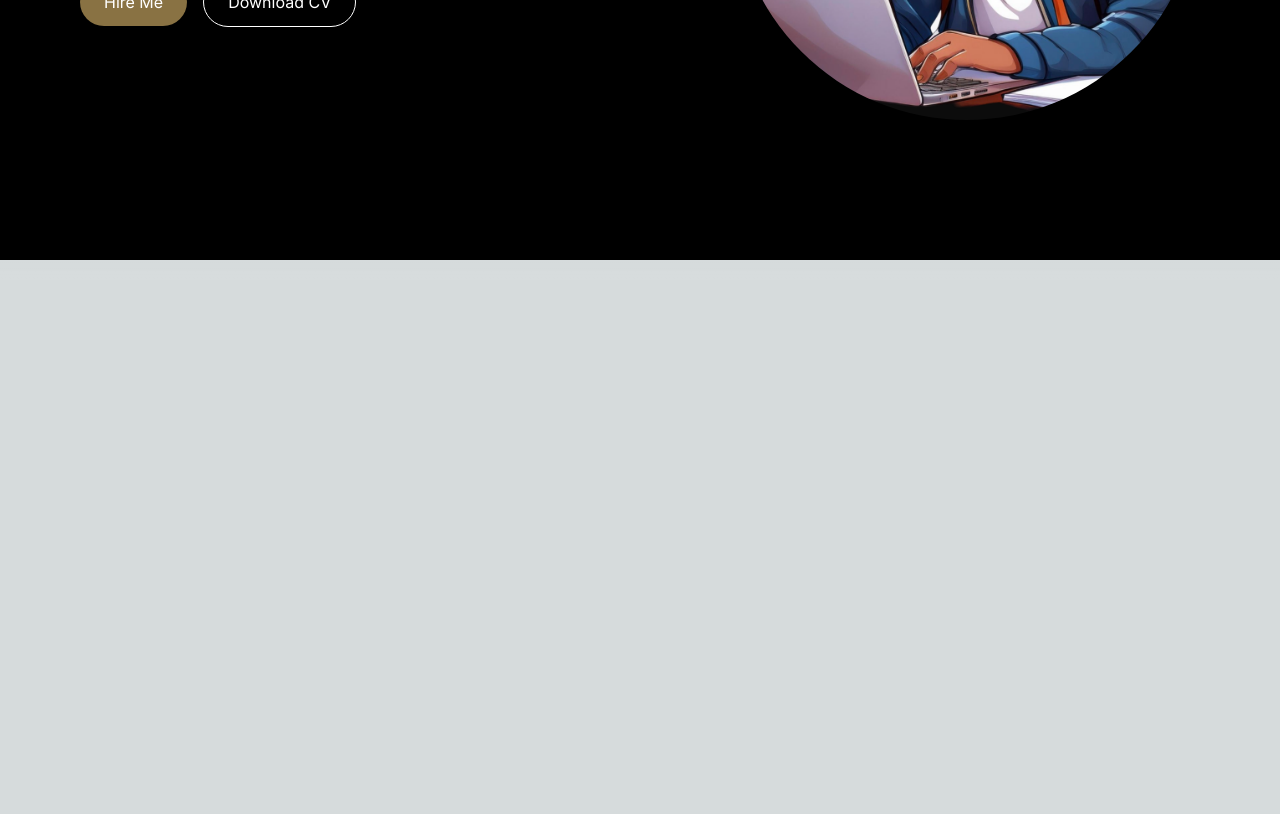
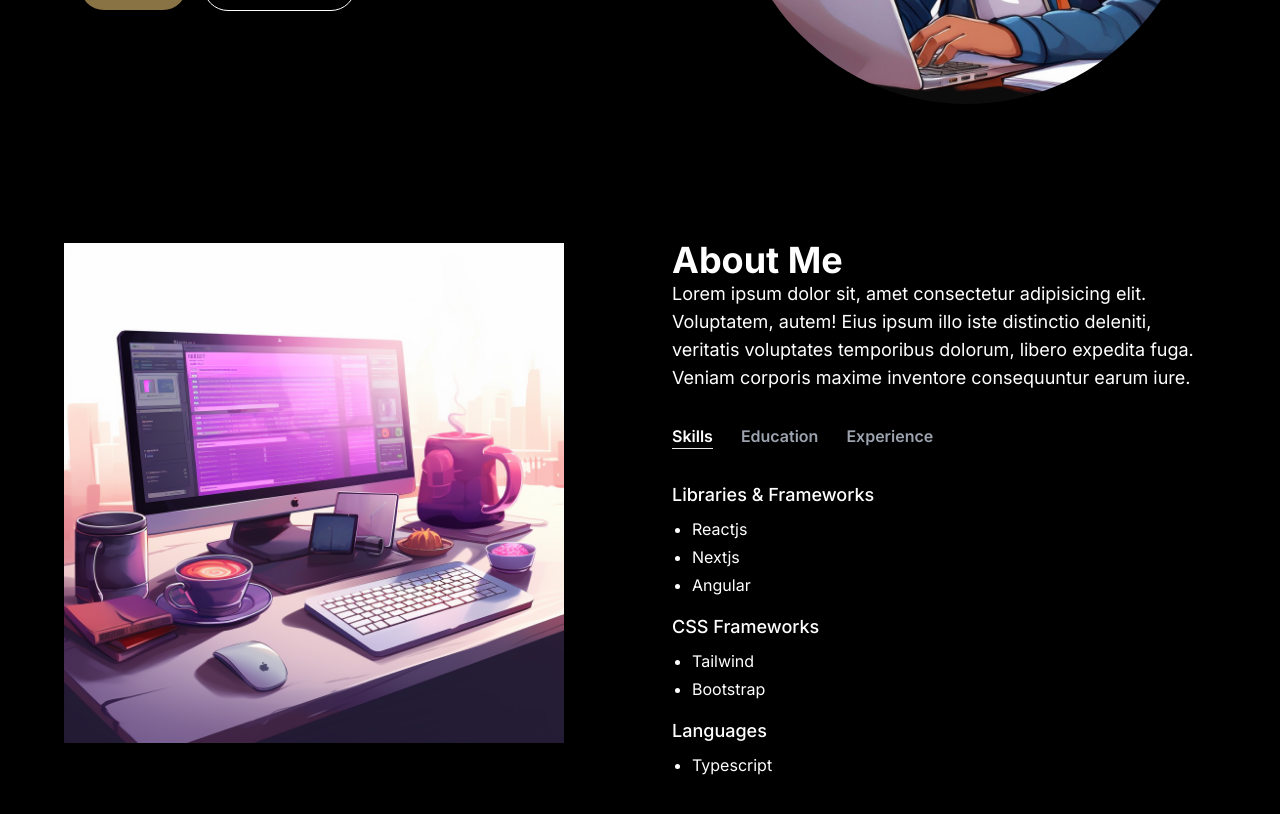
Before and after one commit to Sakthivicky/personal-website, a Next.js app: page / in a window 1280 px wide. Shown: the part 540-1354 px from the top of the page. Before the commit the page ends 820 px from the top, so only its background shows below. Built offline with nearby package versions, Linux system fonts and the light colour scheme.

Commit message:
about us

```diff
--- /dev/null
+++ b/app/components/aboutsection.tsx
@@ -0,0 +1,109 @@
+"use client"
+import React, { useState, useTransition } from "react"
+import Image from "next/image"
+import Tabbutton from "./tabbutton"
+import { title } from "process"
+
+
+const Aboutsection = () => {
+    const TAB_DATA = [
+        {
+            title: "Skills",
+            id: "skills",
+            content: (
+                <div className="space-y-4">
+                    <div className="space-y-2">
+                        <h4 className="text-lg font-medium">Libraries & Frameworks</h4>
+                        <ul className="list-disc pl-5 space-y-1">
+                            <li>Reactjs</li>
+                            <li>Nextjs</li>
+                            <li>Angular</li>
+                        </ul>
+                    </div>
+                    <div className="space-y-2">
+                        <h4 className="text-lg font-medium">CSS Frameworks</h4>
+                        <ul className="list-disc pl-5 space-y-1">
+                            <li>Tailwind</li>
+                            <li>Bootstrap</li>
+                        </ul>
+                    </div>
+                    <div className="space-y-2">
+                        <h4 className="text-lg font-medium">Languages</h4>
+                        <ul className="list-disc pl-5 space-y-1">
+                            <li>Typescript</li>
+                        </ul>
+                    </div>
+                </div>
+            ),
+        },
+        {
+            title: "Education",
+            id: "education",
+            content: (
+                <div className="space-y-4">
+                    <h3 className="text-xl font-semibold">Education</h3>
+                    <div className="space-y-2">
+                        <h4 className="text-lg font-medium">Bachelor of Technology (B-Tech)</h4>
+                        <p className="text-base">Major: Information Technology</p>
+                        <p className="text-base">Institution: Nandha Engineering College</p>
+                        <p className="text-base">Graduated: 2024</p>
+                    </div>
+                </div>
+            ),
+
+        }, {
+            title: "Experience",
+            id: "experience",
+            content: (
+                <div className="space-y-4">
+                    <h3 className="text-xl font-semibold">Intern, Zauto</h3>
+                    <p className="text-base">Duration: 6 months</p>
+                    <p className="text-base">
+                        • Worked on the AI chatbot product, contributing to the development and integration of intelligent chat functionalities to enhance user interaction.
+                    </p>
+                </div>
+            ),
+        }
+
+
+
+
+
+    ]
+
+    const [isPending, startTransition] = useTransition();
+    const [tab, setTab] = useState('skills');
+
+    function handlechange(id: string) {
+        startTransition(() => {
+            setTab(id);
+        });
+    }
+
+    return (
+        <section className=" text-white bg-black">
+            <div className="md:grid md:grid-cols-2 gap-8  items-center py-8  px-4  xl:gap-16 sm:py-16 ">
+                <Image src="/images/about-image.png" alt="about" width={500} height={500} />
+                <div className="mt-8 sm:py-2">
+                    <h2 className="text-4xl font-bold text-white ">About Me</h2>
+                    <p className=" text-base lg:text-lg">Lorem ipsum dolor sit, amet consectetur adipisicing elit. Voluptatem, autem! Eius ipsum illo iste distinctio deleniti, veritatis voluptates temporibus dolorum, libero expedita fuga. Veniam corporis maxime inventore consequuntur earum iure.</p>
+                    <div className="flex flex-row mt-8 space-x-4">
+                        <Tabbutton selectTab={() => handlechange("skills")} active={tab === "skills"} >Skills</Tabbutton>
+
+                        <Tabbutton selectTab={() => handlechange("education")} active={tab === "education"} >Education</Tabbutton>
+
+
+                        <Tabbutton selectTab={() => handlechange("experience")} active={tab === "experience"} >Experience</Tabbutton>
+                    </div>
+                    <div className="mt-8">
+                        {TAB_DATA.find((t) => t.id === tab)?.content}
+                    </div>
+
+
+                </div>
+            </div>
+        </section >
+
+    )
+}
+export default Aboutsection
--- /dev/null
+++ b/app/components/tabbutton.tsx
@@ -0,0 +1,18 @@
+import React from 'react'
+
+const Tabbutton = ({ active, selectTab, children }) => {
+    const buttonclass = active ? 'text-white  border-b border-purple' : 'text-[#ADB7BE]'
+
+
+    return (
+        <div>
+            <button onClick={selectTab} >
+                <p className={`mr-3  font-semibold  text-gray-400 hover:text-white ${buttonclass}`}>
+                    {children}
+                </p>
+            </button>
+        </div>
+    )
+}
+
+export default Tabbutton
--- a/app/page.tsx
+++ b/app/page.tsx
@@ -1,13 +1,15 @@
+import Aboutsection from "./components/aboutsection";
 import Herosection from "./components/herosection";
 import Navbar from "./components/navbar";
 export default function Home() {
   return (
     <>
-      <main className="bg-black h-screen flex-col" >
+      <main className="bg-black min-h-screen flex-col" >
         <div className="flex align-center ">
           <Navbar />
-          <div className="container mx-auto px-12 py-32">
+          <div className="container mx-auto px-12 py-4 mt-24">
             <Herosection />
+            <Aboutsection />
           </div>
         </div>
       </main>
```
Also changed, not shown: public/images/about-image.png (added).
